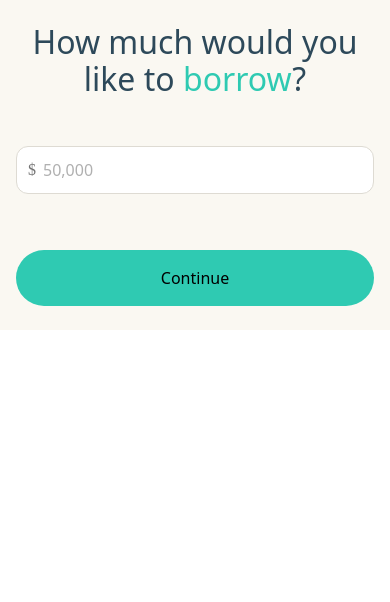
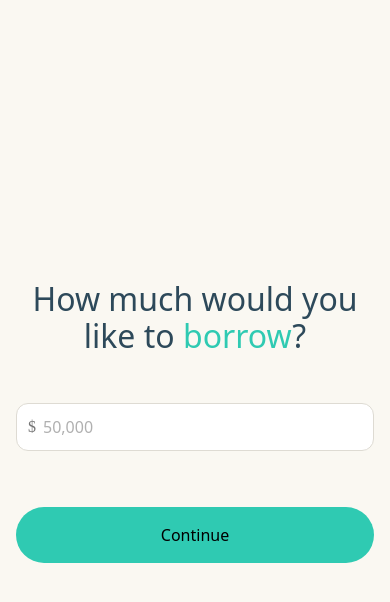
Before and after one commit to mccluredev/4fimd-prequal-prism-test2, a website: page index.html in a window 390 px wide. Drawn offline with Linux system fonts and the light colour scheme.

Commit message:
Center content vertically on mobile and set cream background

```diff
--- a/css/layout.css
+++ b/css/layout.css
@@ -259,6 +259,7 @@ body.completion-page html {
     overflow: auto;
     overflow-x: hidden;
     max-width: 100vw;
+    background: var(--color-bg-main);
   }
 
   .layout {
@@ -274,11 +275,12 @@ body.completion-page html {
   .content-area {
     width: 100%;
     max-width: 100vw;
-    height: auto;
+    min-height: 100vh;
     overflow: visible;
     overflow-x: hidden;
     padding: 40px 24px;
-    justify-content: flex-start;
+    justify-content: center;
+    background: var(--color-bg-main);
   }
 
   #form-container {
```
